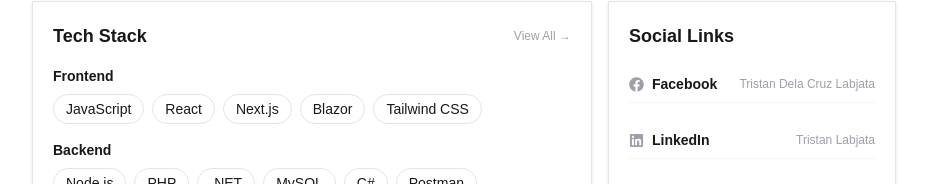
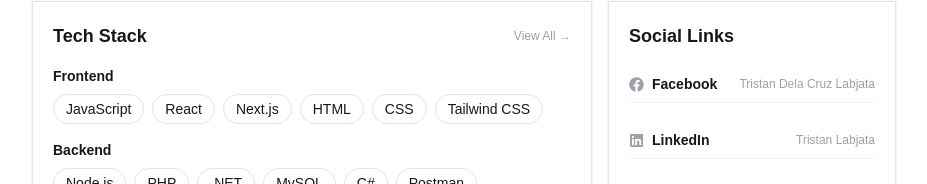
Before and after one commit to Tristanityyyyy/Portfolio, a Next.js app: page / in a window 1280 px wide. Shown: the part 1082-1266 px from the top of the page, without its empty margins (176-1103 px from the left). Built offline with nearby package versions, Linux system fonts and the light colour scheme.

Commit message:
refactor: dark mode background of certificate is corrected

```diff
--- a/src/components/CertCard.tsx
+++ b/src/components/CertCard.tsx
@@ -25,7 +25,7 @@
             href={cert.pdf}
             target="_blank"
             rel="noopener noreferrer"
-            className="flex items-center justify-between gap-2 p-3 bg-zinc-100 dark:bg-zinc-800 group cursor-pointer hover:bg-zinc-200 dark:hover:bg-zinc-700 transition-colors rounded-none"
+            className="flex items-center justify-between gap-2 p-3 bg-zinc-100 dark:bg-zinc-950 group cursor-pointer hover:bg-zinc-200 dark:hover:bg-zinc-950 transition-colors rounded-none"
           >
             <div className="flex flex-col gap-0.5 min-w-0">
               <span className="text-sm font-semibold text-zinc-900 dark:text-zinc-100 group-hover:text-zinc-600 dark:group-hover:text-zinc-300 transition-colors">
--- a/src/components/TechStack.tsx
+++ b/src/components/TechStack.tsx
@@ -2,7 +2,7 @@
 import Card from "@/components/ui/Card";
 
 const techStack = {
-  Frontend: ["JavaScript", "React", "Next.js", "Blazor", "Tailwind CSS"],
+  Frontend: ["JavaScript", "React", "Next.js", "HTML", "CSS", "Tailwind CSS"],
   Backend: ["Node.js", "PHP", ".NET", "MySQL", "C#", "Postman"],
   "Version Control": ["Git", "GitHub"],
 };
```
